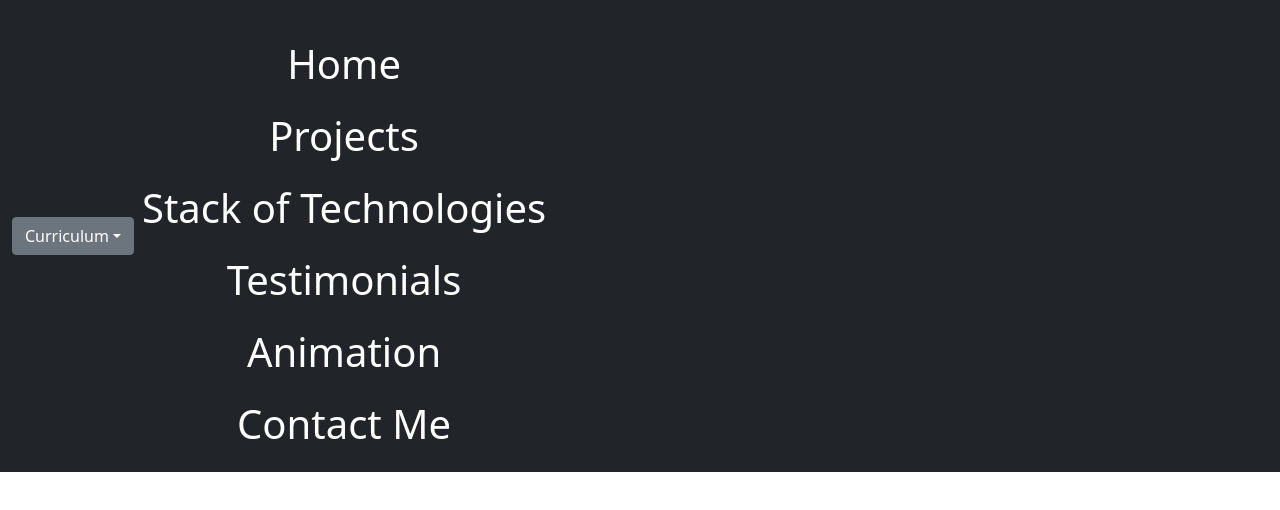
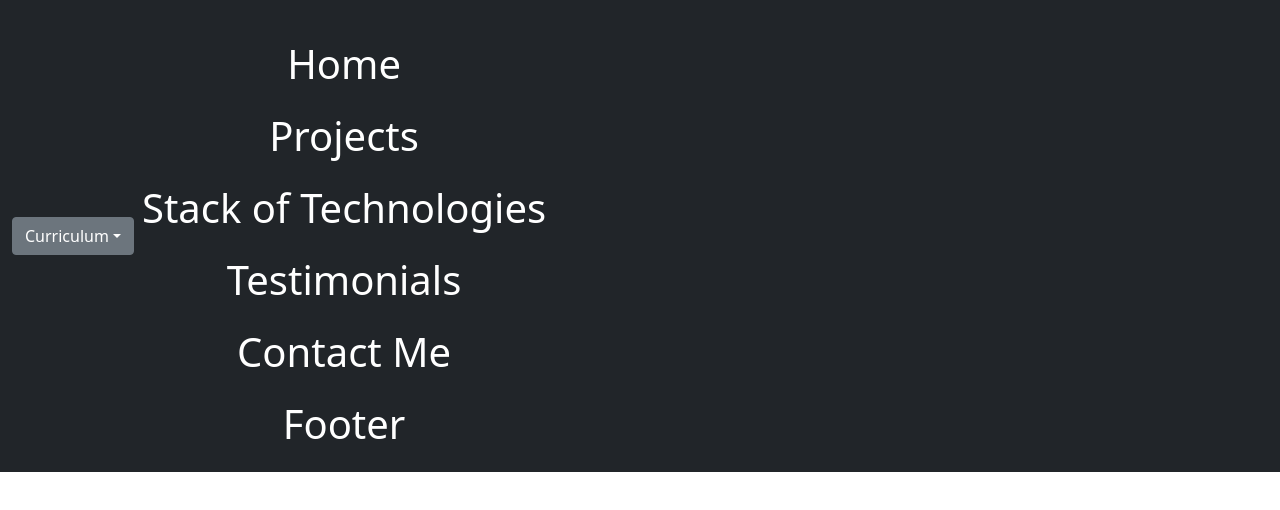
Before and after one commit to juansesu3/portafolio-oficial, a React (Create React App) app: page /footer in a window 1280 px wide. Shown: the top 510 px of the page. Built offline with nearby package versions, Linux system fonts and the light colour scheme; no server answers; the database is empty; a web font is replaced by a local one.

Commit message:
committt

```diff
--- a/src/components/NavBar.js
+++ b/src/components/NavBar.js
@@ -137,8 +137,9 @@ console.log(window.screen.width);
                          <Nav.Link href="#action2"><LinkReact to="/technologies" style={{ textDecoration: 'none', color:'white'  }}><h1>Stack of Technologies</h1></LinkReact></Nav.Link>
 
                          <Nav.Link href="#action2"><LinkReact to="/testimonials" style={{ textDecoration: 'none', color:'white'  }}><h1>Testimonials</h1></LinkReact></Nav.Link>
-                         <Nav.Link href="#action2"><LinkReact to="/animation" style={{ textDecoration: 'none', color:'white' }}><h1>Animation</h1></LinkReact></Nav.Link>
+                         {/* <Nav.Link href="#action2"><LinkReact to="/animation" style={{ textDecoration: 'none', color:'white' }}><h1>Animation</h1></LinkReact></Nav.Link> */}
                          <Nav.Link href="#action2"><LinkReact to="/contact" style={{ textDecoration: 'none', color:'white' }}><h1>Contact Me</h1></LinkReact></Nav.Link>
+                         <Nav.Link href="#action2"><LinkReact to="/footer" style={{ textDecoration: 'none', color:'white' }}><h1>Footer</h1></LinkReact></Nav.Link>
                          </center>
 
              </Nav>
```
